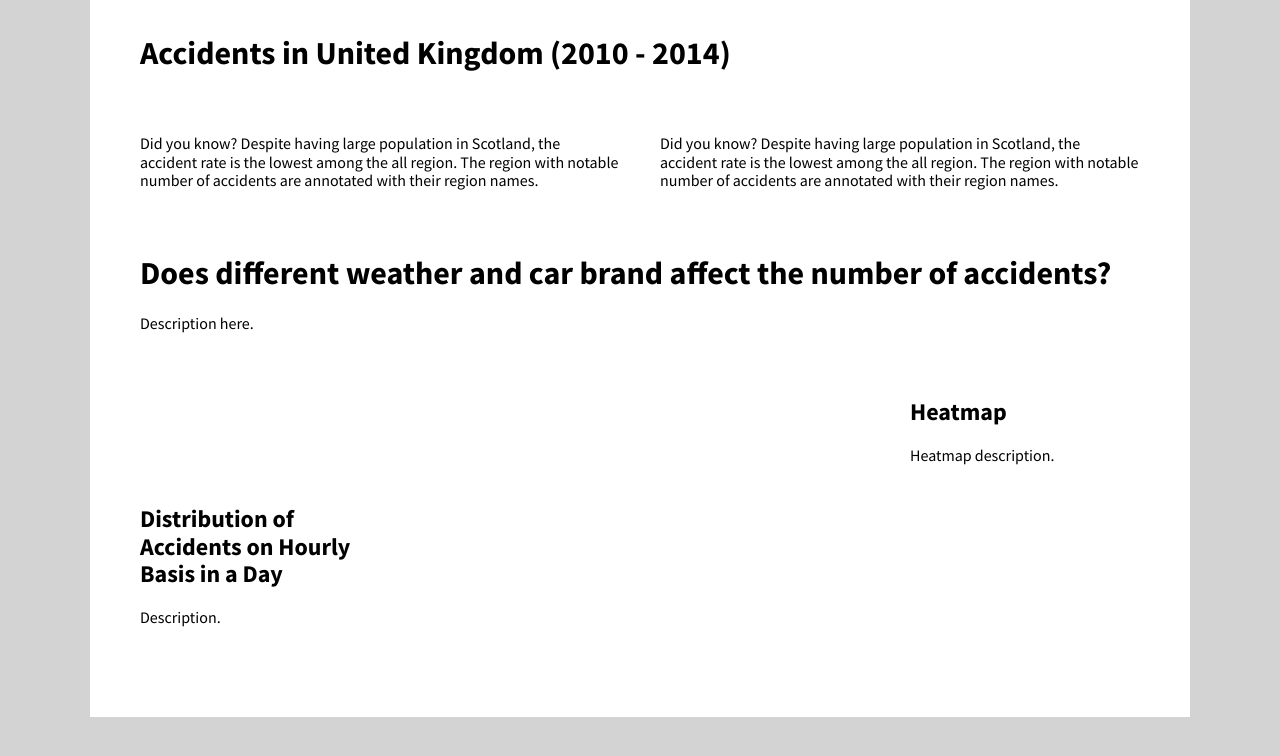
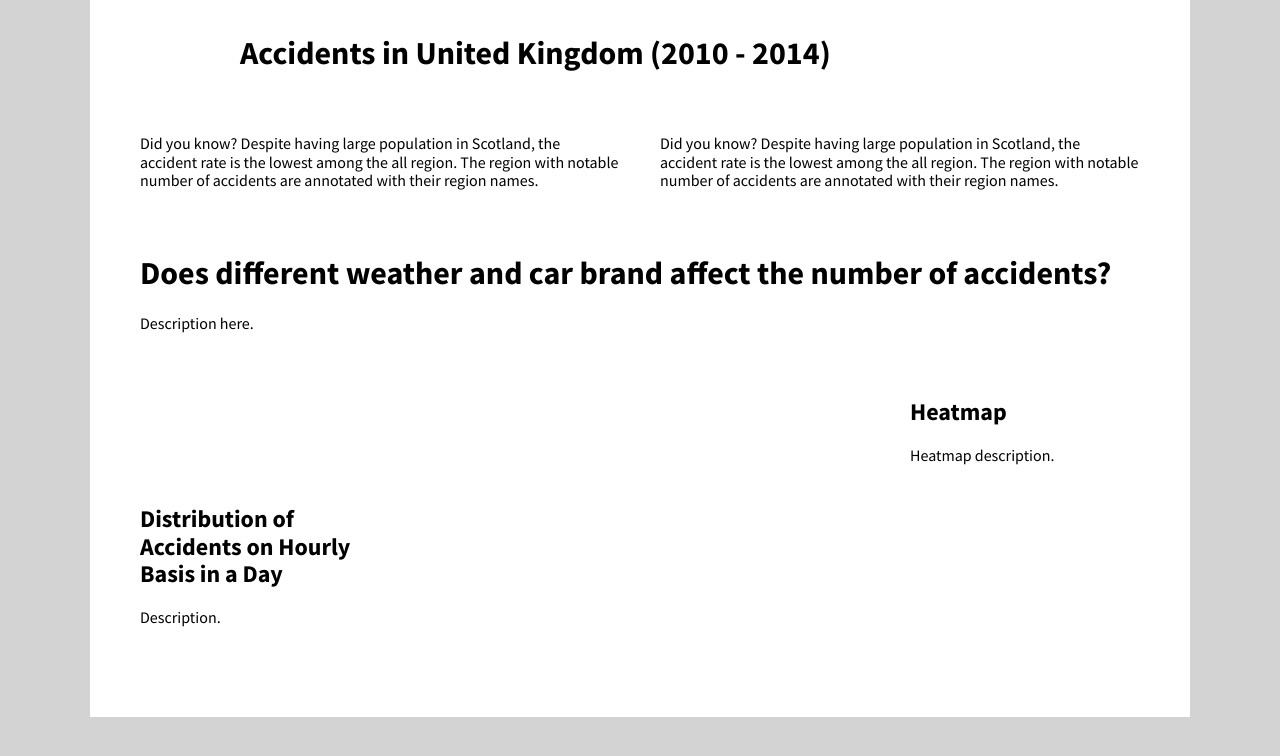
Before and after one commit to haoyugan/FIT3179, a plain HTML site: page Assignment_2/index.html in a window 1280 px wide. Drawn offline with nearby package versions, Linux system fonts and the light colour scheme; a script that the page names is missing.

Commit message:
Update index.html

```diff
--- a/Assignment_2/index.html
+++ b/Assignment_2/index.html
@@ -61,7 +61,9 @@
    <!-- pure grid group -->
     <div class="pure-g">
       <div class="pure-u-1-1">
-        <h1>Accidents in United Kingdom (2010 - 2014)</h1>
+        <div class = "description description-middle">
+          <h1>Accidents in United Kingdom (2010 - 2014)</h1>
+        </div>
       </div>
     </div>
   <!-- end pure grid group -->
```
